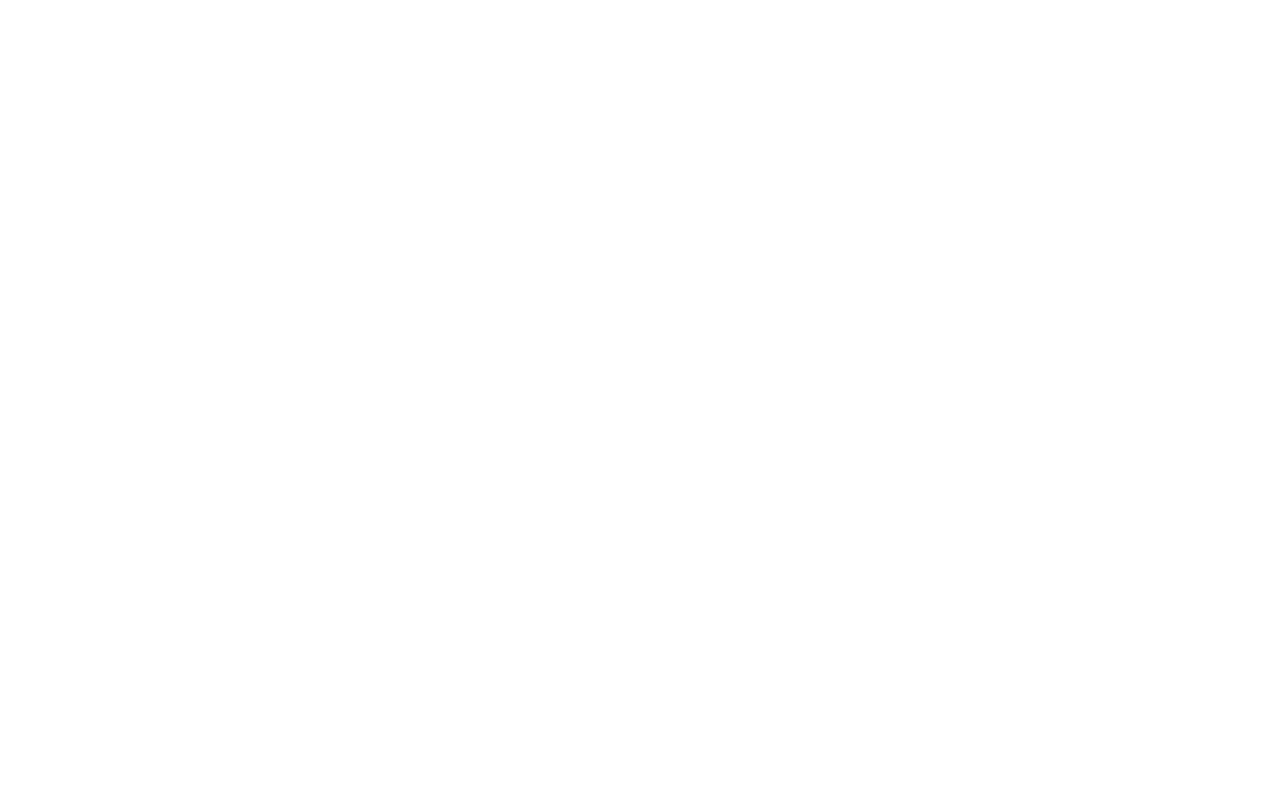
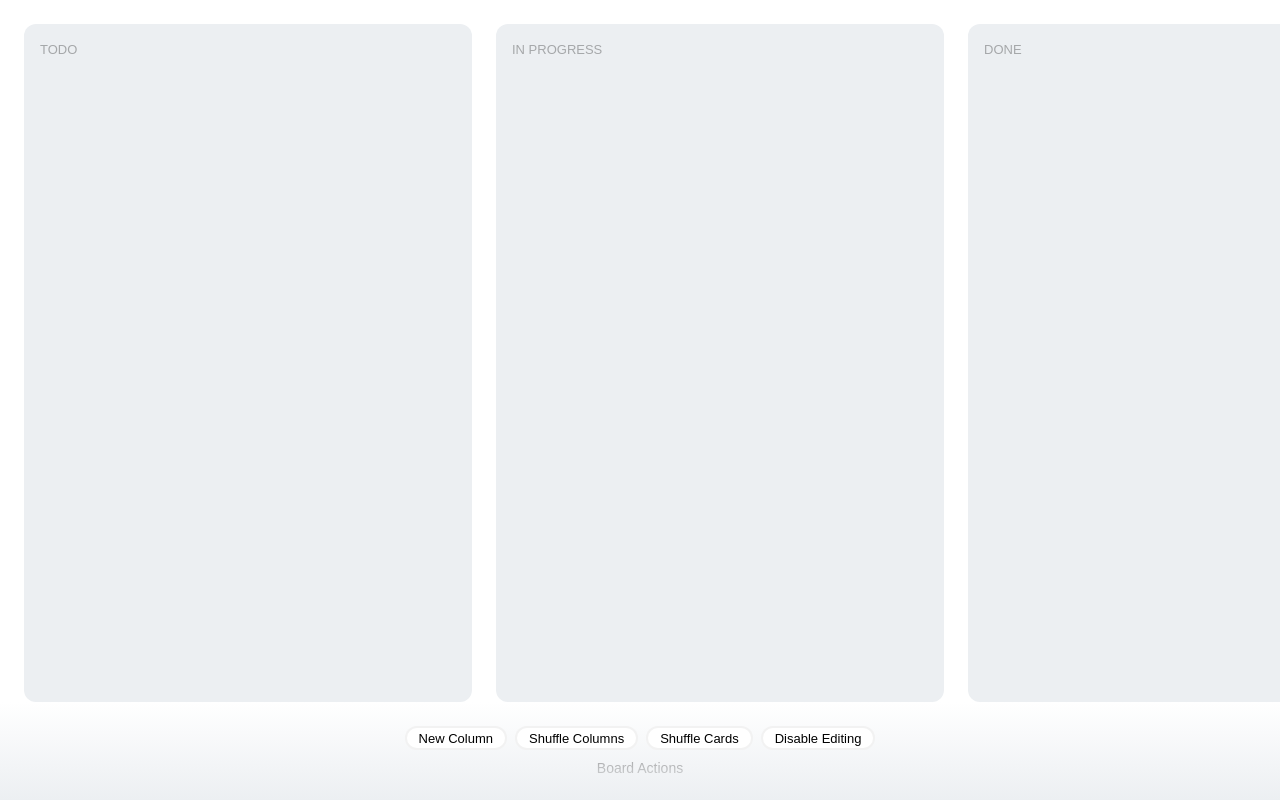
Before and after one commit to AbdulAzizi/vue-kanban-v1, a Vue app: page / in a window 1280 px wide. Built offline with nearby package versions, Linux system fonts and the light colour scheme.

Commit message:
Implement board and columns layout

```diff
--- a/src/App.vue
+++ b/src/App.vue
@@ -1,4 +1,15 @@
 <script setup lang="ts">
+  import { reactive, useId } from 'vue';
+  import type { KanbanColumnType } from './types/kanbanTypes';
+  import KanbanBoard from './components/KanbanBoard.vue';
+
+  const columns = reactive<KanbanColumnType[]>([
+    { id: useId(), title: 'Todo', order: 1, cards: [] },
+    { id: useId(), title: 'In progress', order: 2, cards: [] },
+    { id: useId(), title: 'Done', order: 3, cards: [] },
+    { id: useId(), title: 'Backlog', order: 4, cards: [] },
+    { id: useId(), title: 'Archive', order: 5, cards: [] },
+  ]);
 </script>
 
 <template>
@@ -6,8 +17,12 @@
   </header>
 
   <main>
+    <KanbanBoard :columns="columns" />
   </main>
 </template>
 
 <style scoped>
+main{
+  height: 100%;
+}
 </style>
--- /dev/null
+++ b/src/components/KanbanBoard.vue
@@ -0,0 +1,97 @@
+<script lang="ts" setup>
+    import KanbanColumn from './KanbanColumn.vue';
+    import type { KanbanColumnType } from '../types/kanbanTypes';
+
+    const props = defineProps<{ columns: KanbanColumnType[] }>();
+</script>
+
+<template>
+    <div class="kanban-container">
+        <section class="kabnban-columns" aria-label="Kanban Board">
+            <KanbanColumn
+                v-for="column in props.columns"
+                :column="column"
+                :key="column.id"
+            />
+        </section>
+        <footer class="kanban-footer">
+            <div class="kanban-actions">
+                <div class="buttons-row">
+                    <button type="button">New Column</button>
+                    <button type="button">Shuffle Columns</button>
+                    <button type="button">Shuffle Cards</button>
+                    <button type="button">Disable Editing</button>
+                </div>
+                <div class="label">Board Actions</div>
+            </div>
+        </footer>
+    </div>
+</template>
+
+<style scoped>
+.kanban-container {
+    display: flex;
+    flex-direction: column;
+    justify-content: space-between;
+    height: 100%;
+    box-sizing: border-box;
+}
+.kabnban-columns {
+    flex: 1;
+    display: flex;
+    gap: 24px;
+    padding: 24px 24px 0px 24px;
+    justify-content: flex-start;
+    align-items: stretch;
+    overflow-x: auto;
+}
+.kabnban-columns::-webkit-scrollbar {
+    height: 8px;
+}
+
+.kabnban-columns::-webkit-scrollbar-thumb {
+    background-color: rgba(0, 0, 0, 0.2);
+    border-radius: 4px;
+}
+.kanban-footer {
+    padding: 24px 0;
+    display: flex;
+    justify-content: center;
+    align-items: center;
+    gap: 16px;
+    background: linear-gradient(var(--vt-c-white), var(--vt-c-grey-bright));
+}
+
+.kanban-footer button {
+    height: 24px;
+    padding: 0 12px;
+    margin: 0 4px;
+    font-size: 13px;
+    background-color: var(--color-button-light);
+    border-radius: 16px;
+    border: 2px solid var(--vt-c-black-005);
+    cursor: pointer;
+    transition: background-color 0.2s;
+}
+
+.kanban-footer button:hover {
+    border-color: transparent;
+    background-color: var(--vt-c-black-005);
+}
+
+.kanban-actions {
+    display: flex;
+    flex-direction: column;
+    justify-content: space-between;
+    align-items: center;
+    gap: 10px;
+}
+
+.kanban-actions .label {
+    font-size: 14px;
+    background: linear-gradient(var(--vt-c-black-03), var(--vt-c-black-015));
+    -webkit-background-clip: text;
+            background-clip: text;
+    -webkit-text-fill-color: transparent;
+}
+</style>
--- /dev/null
+++ b/src/components/KanbanColumn.vue
@@ -0,0 +1,27 @@
+<script lang="ts" setup>
+    import type { KanbanColumnType } from '../types/kanbanTypes';
+    const props = defineProps<{ column: KanbanColumnType }>();
+</script>
+
+<template>
+    <article class="kanban-column" :aria-label="props.column.title">
+        <span class="kanban-column-title">{{ props.column.title }}</span>
+    </article>
+</template>
+
+<style scoped>
+.kanban-column {
+    flex: 0 0 auto;
+    width: 448px;
+    background-color: var(--color-column-background);
+    border-radius: 12px;
+    padding: 16px;
+    box-sizing: border-box;
+}
+
+.kanban-column-title {
+    text-transform: uppercase;
+    font-size: 13px;
+    color: var(--vt-c-black-03);
+}
+</style>
```
